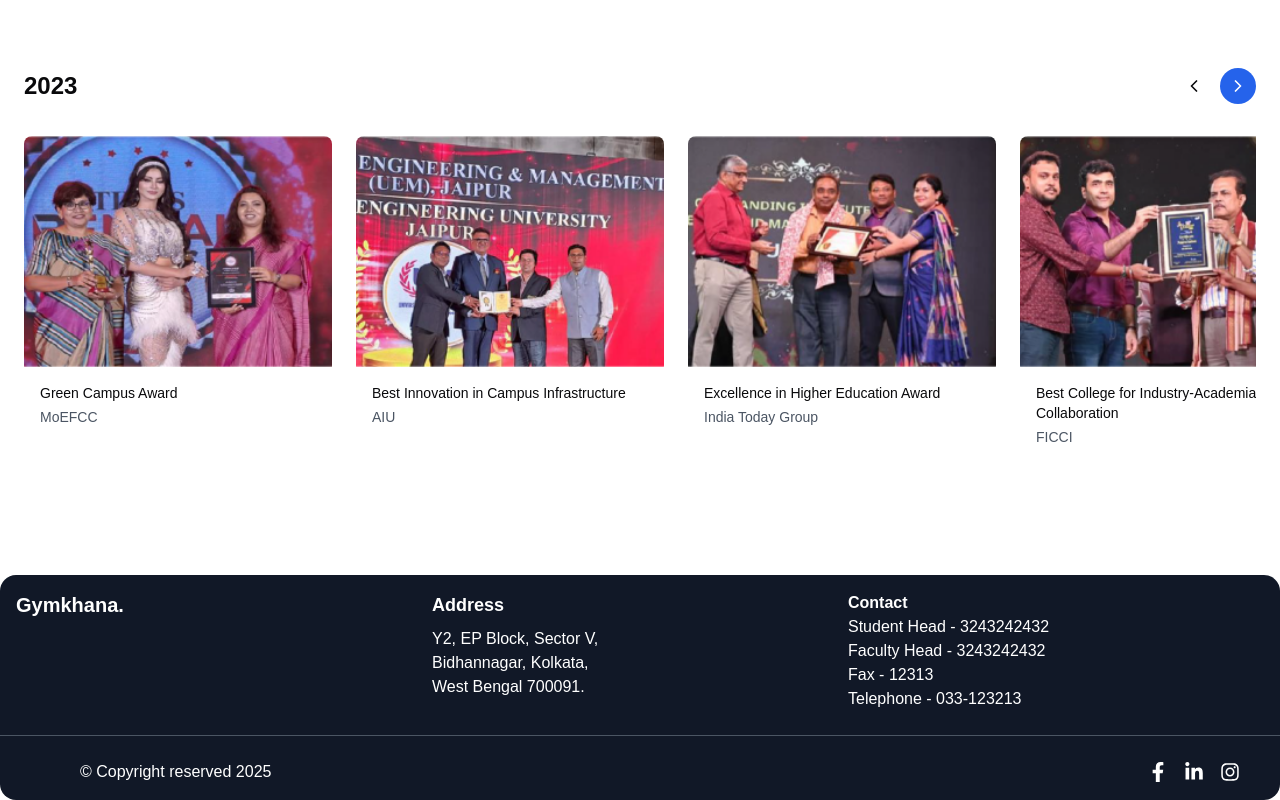
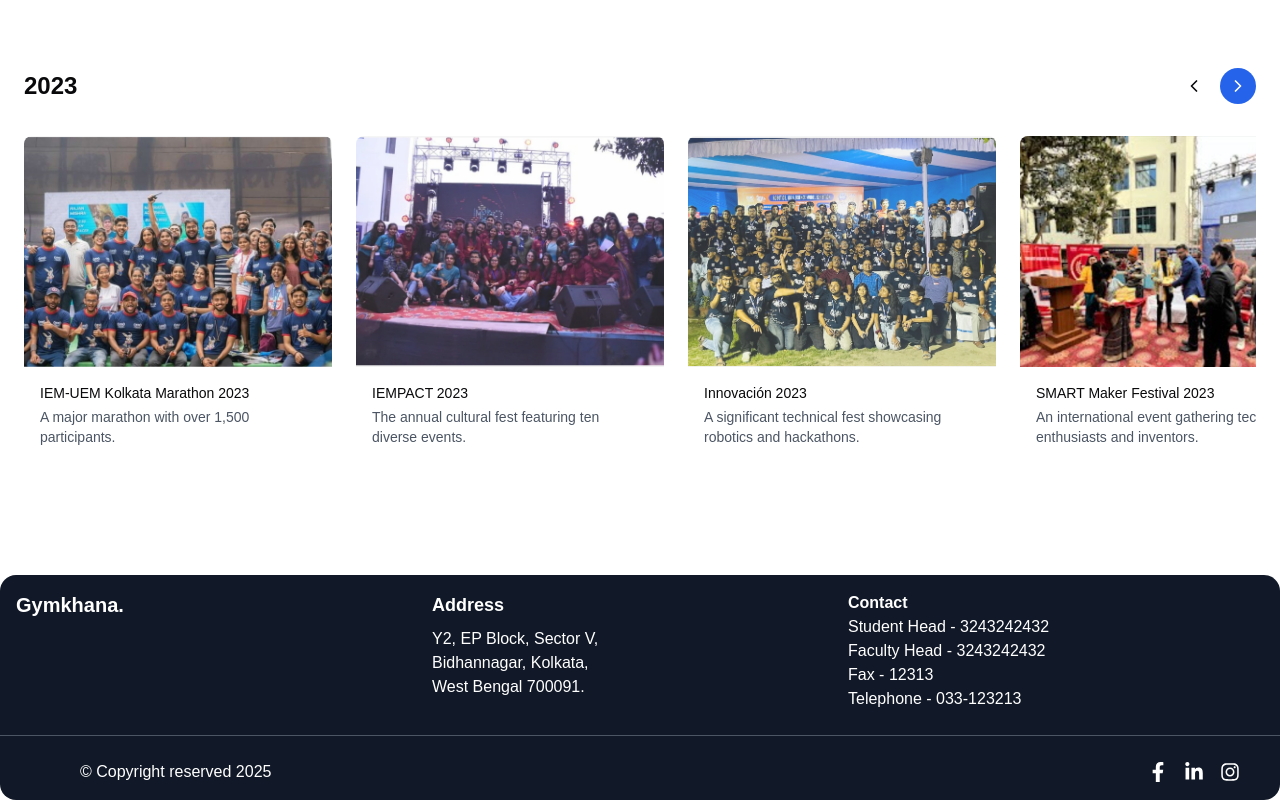
Before and after one commit to arkodeep3404/gymkhana_website, a Next.js app: page /Events in a window 1280 px wide. Shown: the part 1688-2488 px from the top of the page. Built offline with nearby package versions, Linux system fonts and the light colour scheme.

Commit message:
events 2023 slider image added

```diff
--- a/app/Events/page.tsx
+++ b/app/Events/page.tsx
@@ -11,63 +11,70 @@ import Carousel from "@/components/carousel";
 const event2023 = [
   {
     title: "IEM-UEM Kolkata Marathon 2023",
-    description: "A major marathon with over 1,500 participants."
+    description: "A major marathon with over 1,500 participants.",
+    image: "/events/marathon.png"
   },
   {
     title: "IEMPACT 2023",
-    description: "The annual cultural fest featuring ten diverse events."
+    description: "The annual cultural fest featuring ten diverse events.",
+    image: "/events/iempact-fest.png"
   },
   {
     title: "Innovación 2023",
-    description: "A significant technical fest showcasing robotics and hackathons."
+    description: "A significant technical fest showcasing robotics and hackathons.",
+    image: "/events/innovcion.png"
   },
   {
     title: "SMART Maker Festival 2023",
-    description: "An international event gathering tech enthusiasts and inventors."
+    description: "An international event gathering tech enthusiasts and inventors.",
+    image: "/events/smart-maker.png"
   },
   {
     title: "IEM-MUN 2022",
-    description: "The ninth edition of the Model United Nations, conducted offline."
+    description: "The ninth edition of the Model United Nations, conducted offline.",
+    image: "/events/iem-mun.png"
   },
   {
     title: "Sports Day",
-    description: "An annual event promoting physical fitness and sportsmanship."
+    description: "An annual event promoting physical fitness and sportsmanship.",
+    image: "/events/sports-day.png"
   },
   {
     title: "Farewell Party",
-    description: "A heartfelt farewell with cultural performances and speeches."
+    description: "A heartfelt farewell with cultural performances and speeches.",
+    image: "/events/farewell.png"
   },
   {
     title: "Teacher's Day Celebration",
-    description: "A cultural event honoring teachers with performances."
+    description: "A cultural event honoring teachers with performances.",
+    image: "/events/teachers-day.png"
   },
   {
     title: "Agomoni Festival",
-    description: "An annual celebration marking the arrival of Maa Durga."
+    description: "An annual celebration marking the arrival of Maa Durga.",
+    image: "/events/agonomi.png"
   },
   {
     title: "Rabindra Jayanti",
-    description: "A tribute to Rabindranath Tagore with cultural performances."
+    description: "A tribute to Rabindranath Tagore with cultural performances.",
+    image: "/events/rabindranth-jayanth.png"
   },
   {
     title: "DIVERSION 2023",
-    description: "An open-source initiative encouraging contributions across domains."
+    description: "An open-source initiative encouraging contributions across domains.",
+    image: "/events/diversion.png"
   },
   {
     title: "Alumni Meet",
-    description: "An event reconnecting alumni with faculty and students."
+    description: "An event reconnecting alumni with faculty and students.",
+    image: "/events/alumini-meet.png"
   },
   {
     title: "Ashram Cup Football Tournament 2023",
-    description: "A spirited football tournament with students, faculty, and alumni."
+    description: "A spirited football tournament with students, faculty, and alumni.",
+    image: "/events/ashram-cup.png"
   },
-  {
-    title: "Ashram Cup Cricket Tournament 2024",
-    description: "A historic tournament marking gender inclusivity in sports."
-  }
 ];
-
-
 
 
 const events = [
@@ -136,11 +143,11 @@ const awards = [
     const [currentIndex, setCurrentIndex] = useState(0)
 
     const handlePrev = () => {
-      setCurrentIndex((prevIndex) => (prevIndex === 0 ? awards2023.length - 4 : prevIndex - 1))
+      setCurrentIndex((prevIndex) => (prevIndex === 0 ? event2023.length - 4 : prevIndex - 1))
     }
 
     const handleNext = () => {
-      setCurrentIndex((prevIndex) => (prevIndex === awards2023.length - 4 ? 0 : prevIndex + 1))
+      setCurrentIndex((prevIndex) => (prevIndex === event2023.length - 4 ? 0 : prevIndex + 1))
     }
 
     return (
@@ -198,58 +205,17 @@ const awards = [
       </div>
     )
   }
-  const awards2023 = [
-    {
-      title: "Green Campus Award",
-      organization: "MoEFCC",
-      image: "/2023_1.png",
-    },
-    {
-      title: "Best Innovation in Campus Infrastructure",
-      organization: "AIU",
-      image: "/2023_2.png",
-    },
-    {
-      title: "Excellence in Higher Education Award",
-      organization: "India Today Group",
-      image: "/2023_3.png",
-    },
-    {
-      title: "Best College for Industry-Academia Collaboration",
-      organization: "FICCI",
-      image: "/2023_4.png",
-    },
-    {
-      title: "Best College for Industry-Academia Collaboration",
-      organization: "FICCI",
-      image: "/2023_4.png",
-    },
-    {
-      title: "Best College for Industry-Academia Collaboration",
-      organization: "FICCI",
-      image: "/2023_4.png",
-    },
-    {
-      title: "Best College for Industry-Academia Collaboration",
-      organization: "FICCI",
-      image: "/2023_4.png",
-    },
-    {
-      title: "Best College for Industry-Academia Collaboration",
-      organization: "FICCI",
-      image: "/2023_4.png",
-    },
-  ]
+
 
   export  function AwardsCarousel2023() {
     const [currentIndex, setCurrentIndex] = useState(0)
 
     const handlePrev = () => {
-      setCurrentIndex((prevIndex) => (prevIndex === 0 ? awards2023.length - 4 : prevIndex - 1))
+      setCurrentIndex((prevIndex) => (prevIndex === 0 ? event2023.length - 4 : prevIndex - 1))
     }
 
     const handleNext = () => {
-      setCurrentIndex((prevIndex) => (prevIndex === awards2023.length - 4 ? 0 : prevIndex + 1))
+      setCurrentIndex((prevIndex) => (prevIndex === event2023.length - 4 ? 0 : prevIndex + 1))
     }
 
     return (
@@ -281,7 +247,7 @@ const awards = [
               transform: `translateX(-${currentIndex * (100 / 4)}%)`,
             }}
           >
-            {awards2023.map((award, index) => (
+            {event2023.map((award, index) => (
               <div
                 key={index}
                 className="flex-none w-1/4"
@@ -297,7 +263,7 @@ const awards = [
                   </div>
                   <div className="p-4">
                     <h3 className="font-medium text-sm mb-1">{award.title}</h3>
-                    <p className="text-sm text-gray-600">{award.organization}</p>
+                    <p className="text-sm text-gray-600">{award.description}</p>
                   </div>
                 </div>
               </div>
@@ -332,8 +298,12 @@ const Events = () => {
       <div className="flex justify-center py-10">
         <Carousel items={events}/>
       </div>
-      <div className="mb-20"><AwardsCarousel /></div>
-      <div className="mb-20"><AwardsCarousel2023/></div>
+      <div className="mb-20">
+        <AwardsCarousel />
+        </div>
+      <div className="mb-20">
+        <AwardsCarousel2023/>
+        </div>
       <Footer/>
     </div>
   );
```
